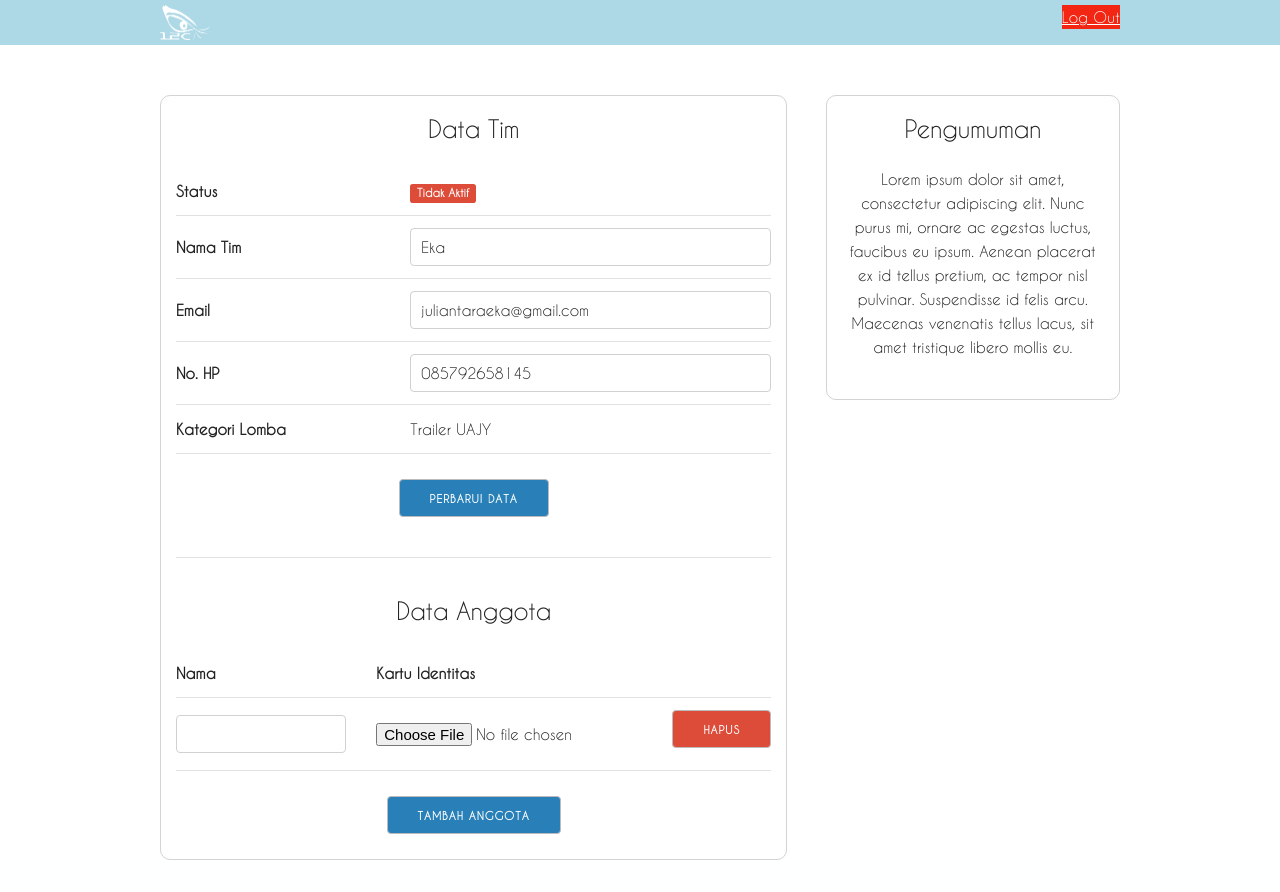
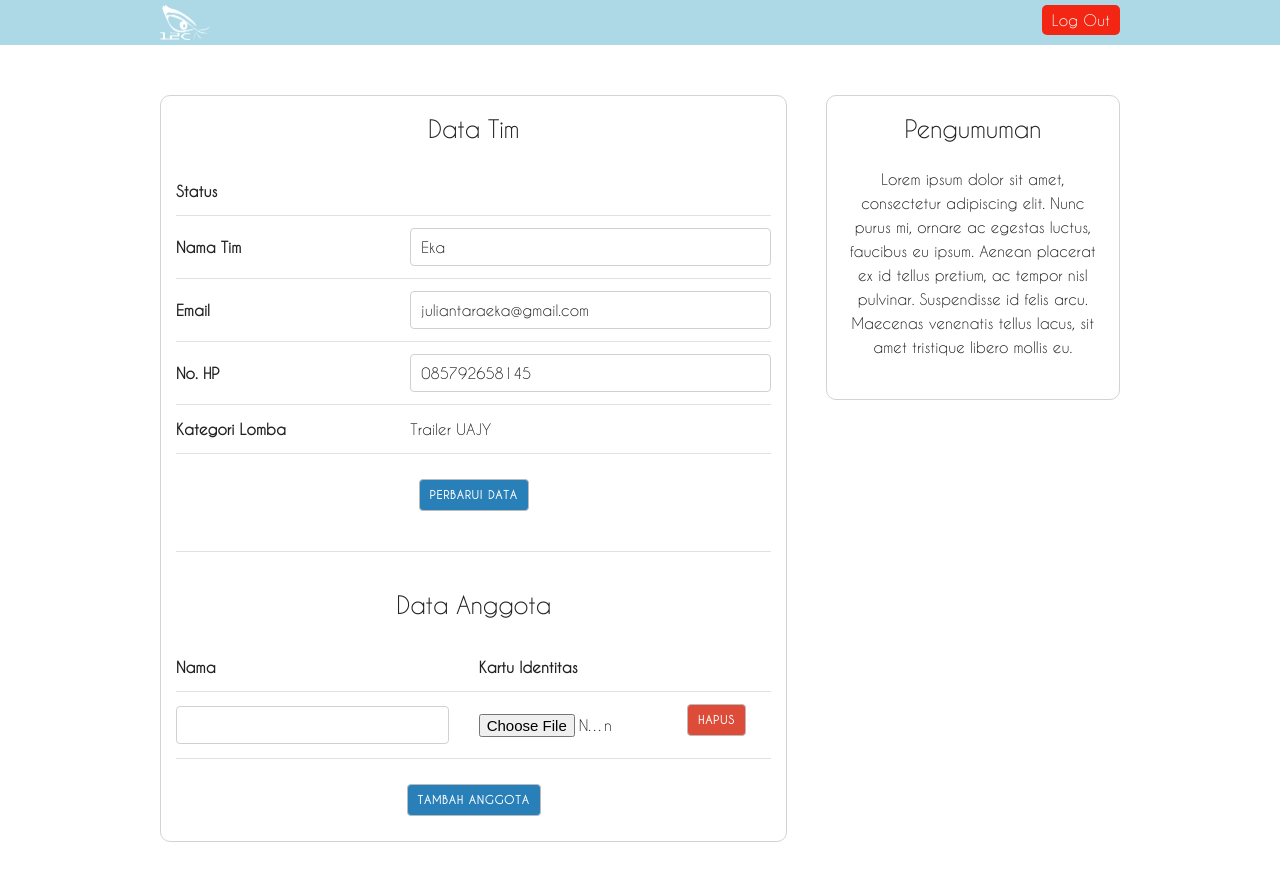
Before and after one commit to EkaJuliantara/i2c-frontend, a PHP site: page /test.html in a window 1280 px wide. Before the commit the page ends 860 px from the top, so only its background shows below. Run offline with PHP 8.4, Linux system fonts and the light colour scheme.

Commit message:
edit dikit style di area peserta

```diff
--- a/css/admin.css
+++ b/css/admin.css
@@ -25,6 +25,10 @@
 }
 
 /* Default setting for font size, font family, bg color and text-align */
+.container {
+
+}
+
 body{
   font-size: 15px;
   font-family: 'CaviarDreams-Reguler';
@@ -48,10 +52,13 @@ section{
 
 .btn{
   background: #2980b9;
-  color: #fff;
+    color: #fff !important;
+    padding: 0 10px;
+    height: auto;
+    line-height: 30px;
 }
 
-.btn.delete-member {
+.btn.delete-member, .btn.delete-detail {
   background: #dd4b39;
 }
 
@@ -59,6 +66,8 @@ section{
   color: white;
   background-color: #F22613;
   float: right;
+  text-decoration: none;
+  border-radius: 5px;
 }
 
 .update{
@@ -68,6 +77,7 @@ section{
 .box{
   border-radius: 10px;
   margin-top: 50px;
+  margin-bottom: 50px;
   border: 1px solid lightgray;
   padding: 15px;
 }
@@ -76,9 +86,17 @@ table {
   width: 100%;
 }
 
+#member-list td:nth-child(2) {
+  width: 35%;
+}
+
 input {
   width: 100%;
   margin-bottom: 0;
+}
+
+input[type="file"] {
+  max-width: 75%;
 }
 
 .label {
@@ -94,10 +112,10 @@ input {
   border-radius: .25em;
 }
 
-.label-red {
+.label.Tidak.Aktif {
   background-color: #dd4b39 !important;
 }
 
-.label-green {
+.label.Aktif {
   background-color: #00a65a !important;
 }
```
